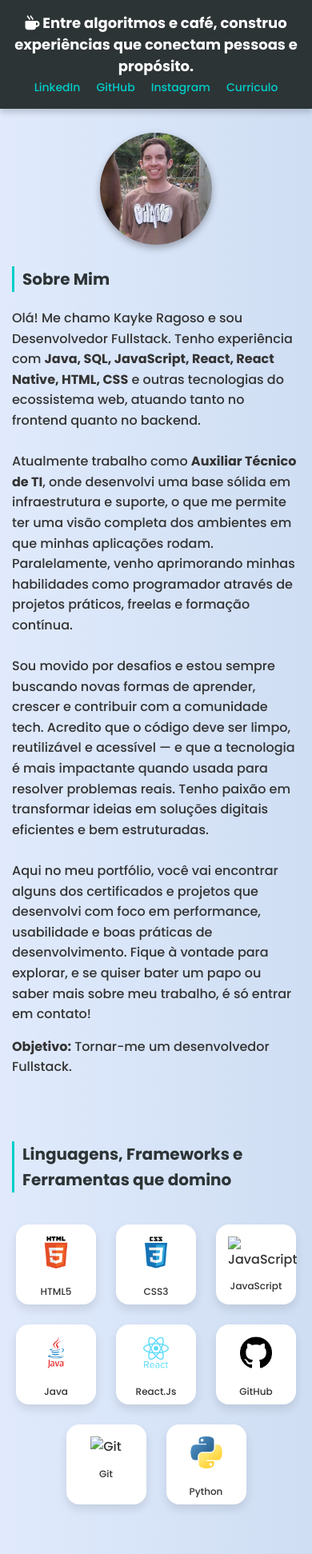
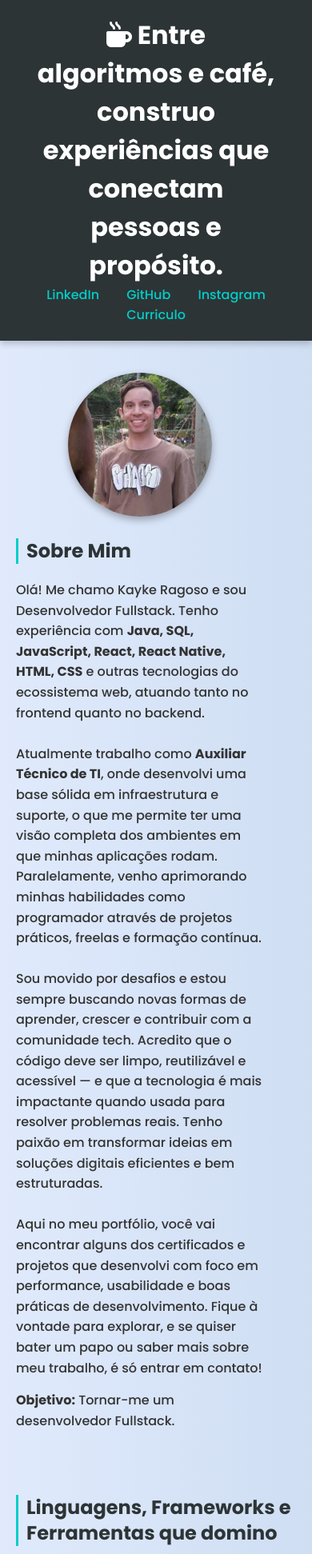
Before and after one commit to KaykeRagoso/Portfolio-Kayke-Ragoso, a plain HTML site: page index.html in a window 390 px wide. Shown: the top 1943 px of the page at 80% size. Drawn offline with Linux system fonts and the light colour scheme.

Commit message:
PortfolioFinalizado

```diff
--- a/estilos/style.css
+++ b/estilos/style.css
@@ -19,6 +19,7 @@ body {
     text-align: center;
     box-shadow: 0 4px 8px rgba(0, 0, 0, 0.2); /* Sombra abaixo */
 }
+
 
 #links a {
     margin: 0 15px;
@@ -200,74 +201,3 @@ footer {
     margin-top: 60px;
     font-size: 14px;
 }
-
-/* ===================== RESPONSIVIDADE ===================== */
-@media (max-width: 1024px) {
-    main {
-        flex-direction: column;
-        padding: 30px 15px;
-    }
-
-    .biografia, .conteudo {
-        flex: 1 1 100%;
-        margin: 0;
-    }
-
-    .foto-perfil {
-        width: 140px;
-        height: 140px;
-    }
-
-    .linguagens {
-        justify-content: center;
-    }
-
-    .linguagem {
-        width: 120px;
-        height: 120px;
-    }
-}
-
-@media (max-width: 768px) {
-    h2 {
-        font-size: 20px;
-    }
-
-    .linguagem {
-        width: 100px;
-        height: 100px;
-    }
-
-    .linguagem img {
-        width: 40px;
-        max-height: 40px;
-    }
-
-    .linguagem p {
-        font-size: 12px;
-    }
-
-    .projeto img, .certificado img {
-        width: 120px;
-    }
-}
-
-@media (max-width: 480px) {
-    .cabecalho {
-        padding: 15px;
-    }
-
-    h1 {
-        font-size: 18px;
-    }
-
-    #links a {
-        margin: 0 8px;
-        font-size: 14px;
-    }
-
-    footer {
-        padding: 15px;
-        font-size: 12px;
-    }
-}
```
